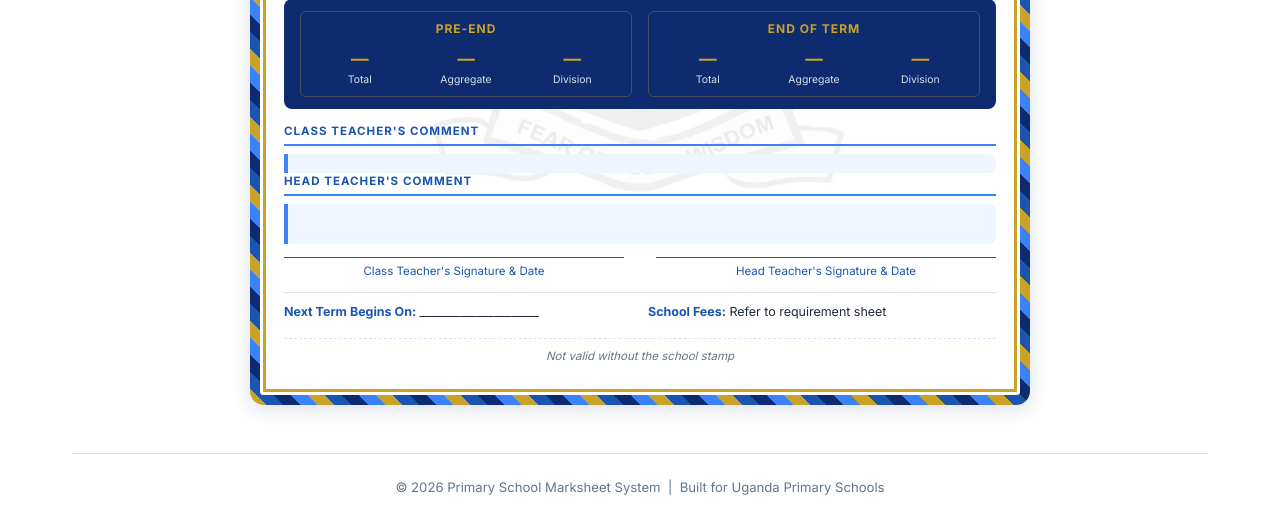
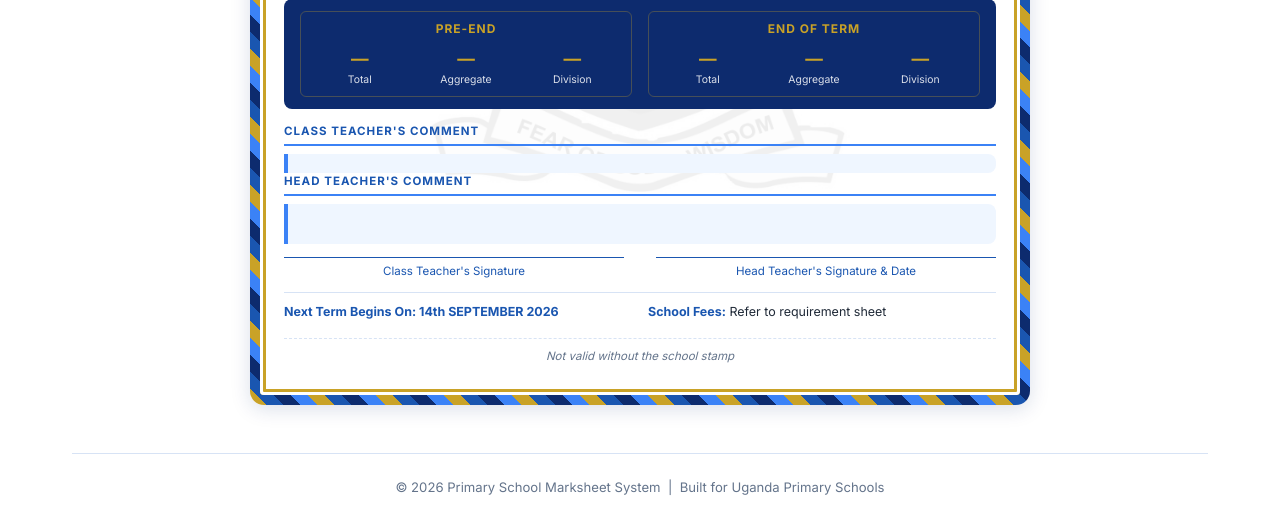
Before and after one commit to Nathansilver-code/reportGenerator, a Flask app: template templates/combined_report_card.html in a window 1280 px wide. Shown: the part 553-1069 px from the top of the page. Run offline with Flask 3, Linux system fonts and the light colour scheme; the template is opened without the code that fills it, so the values that code supplies are empty.

Commit message:
modified report design 3

```diff
--- a/templates/combined_report_card.html
+++ b/templates/combined_report_card.html
@@ -403,15 +403,15 @@
 
       {# Signatures #}
       <div class="signature-row">
-        <div class="sig-line">Class Teacher's Signature &amp; Date</div>
+        <div class="sig-line">Class Teacher's Signature </div>
         <div class="sig-line">Head Teacher's Signature &amp; Date</div>
       </div>
 
       {# Next Term & Fees #}
       <div class="term-fees-row">
         <div>
-          <span class="label">Next Term Begins On:</span>
-          <span>_____________________</span>
+          <span class="label">Next Term Begins On: 14th SEPTEMBER 2026</span>
+          <span></span>
         </div>
         <div>
           <span class="label">School Fees:</span>
```
